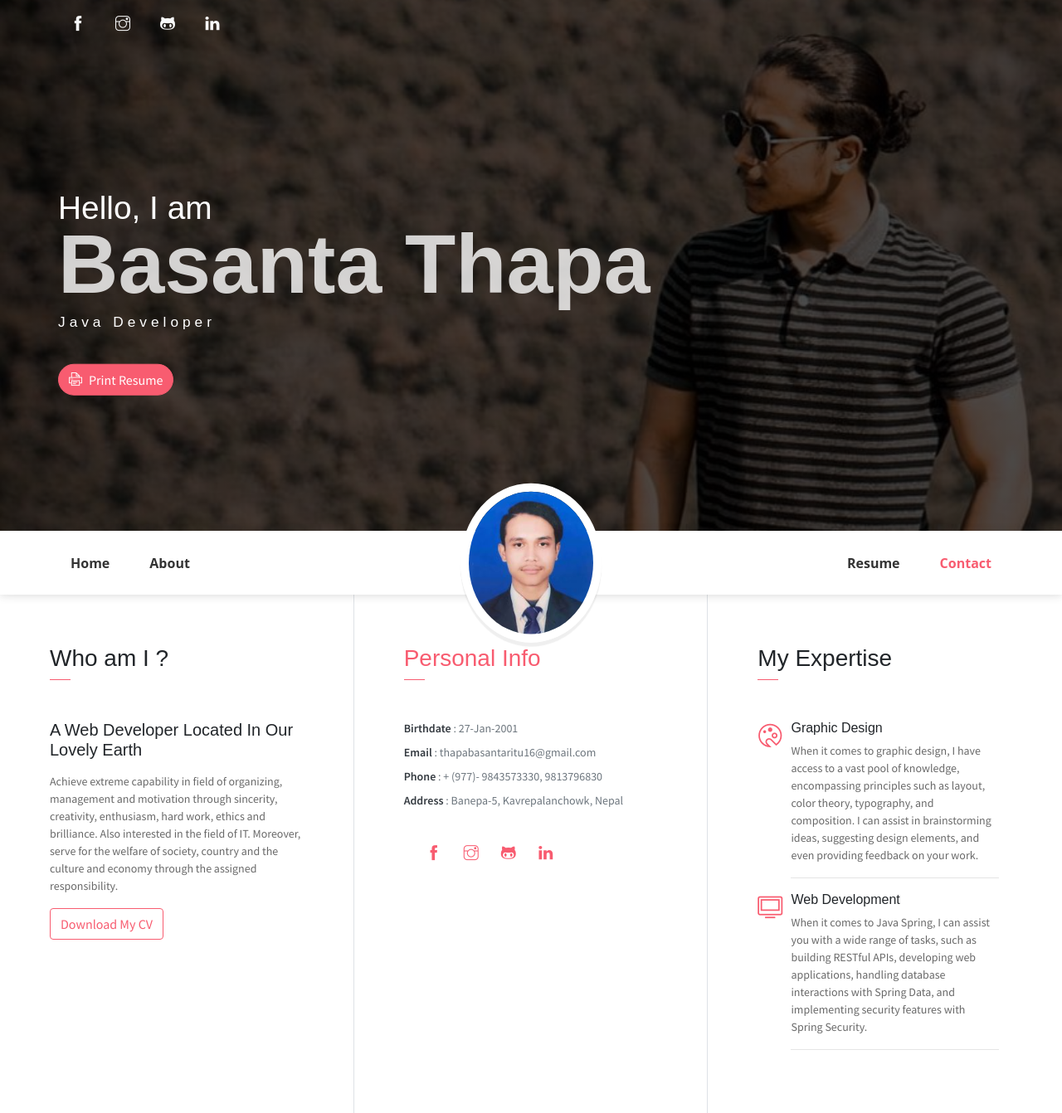
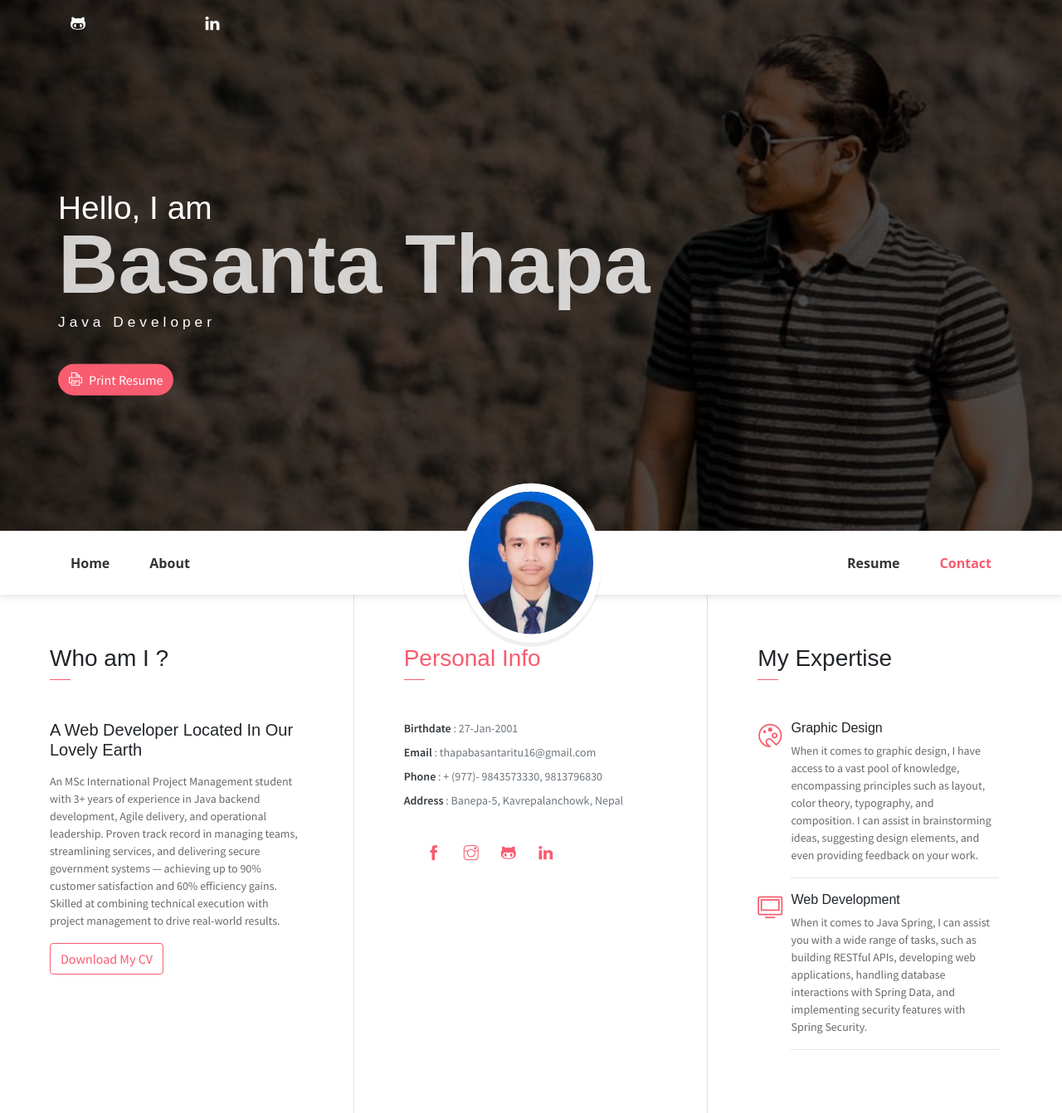
Before and after one commit to Basanta16/portfolio, a website: page index.html in a window 1280 px wide. Shown: the top 1342 px of the page at 83% size. Drawn offline with Linux system fonts and the light colour scheme; some packages are replaced by stand-ins of ours.

Commit message:
Update index.html

```diff
--- a/index.html
+++ b/index.html
@@ -15,8 +15,6 @@
     <header class="header">
         <div class="container">
             <ul class="social-icons pt-3">
-                <li class="social-item"><a class="social-link text-light" href="https://www.facebook.com/riturajbasanta.thapa"><i class="ti-facebook" aria-hidden="true"></i></a></li>
-                <li class="social-item"><a class="social-link text-light" href="https://www.instagram.com/ritubasanta16/"><i class="ti-instagram" aria-hidden="true"></i></a></li>
                 <li class="social-item"><a class="social-link text-light" href="https://github.com/Basanta16"><i class="ti-github" aria-hidden="true"></i></a></li>
                 <li class="social-item"><a class="social-link text-light" href="https://www.linkedin.com/in/basanta-thapa-0a56a6223"><i class="ti-linkedin" aria-hidden="true"></i></a></li>
             </ul>
@@ -67,8 +65,9 @@
                 <h3 class="font-weight-light">Who am I ?</h3>
                 <span class="line mb-5"></span>
                 <h5 class="mb-3">A Web Developer Located In Our Lovely Earth</h5>
-                <p class="mt-20">Achieve extreme capability in field of organizing, management and motivation through sincerity, creativity, enthusiasm, hard work, ethics and brilliance. Also interested in the field of IT.
-                     Moreover, serve for the welfare of society, country and the culture and economy through the assigned responsibility.</p>
+                <p class="mt-20">An MSc International Project Management student with 3+ years of experience in Java backend development,
+			Agile delivery, and operational leadership. Proven track record in managing teams, streamlining services, and delivering secure government systems — achieving up to 90% customer satisfaction and 60% efficiency gains.
+			Skilled at combining technical execution with project management to drive real-world results.</p>
                 <button class="btn btn-outline-danger"><i class="icon-down-circled2 "><a href="assests/Resume.pdf" download></i>Download My CV</button>
             </div>
             <div class="col-lg-4 about-card">
```
